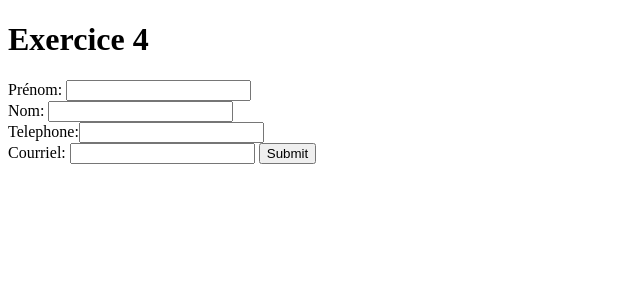
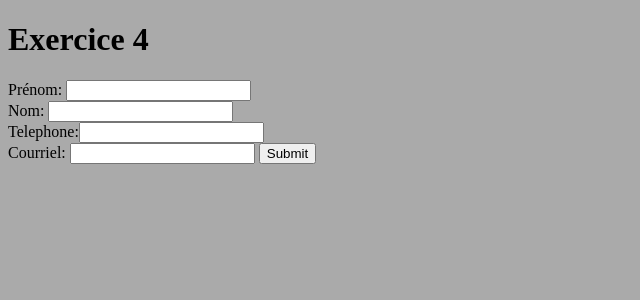
Before and after one commit to amelieboyer/veille_node5, a Node server app: page /formulaire in a window 1280 px wide. Shown: the top 300 px of the page, without its empty margins (0-640 px from the left). Run offline with Node 20, Linux system fonts and the light colour scheme; some libraries are stand-ins or nearby versions.

Commit message:
ajout d'un background-color

```diff
--- a/public/css/style.css
+++ b/public/css/style.css
@@ -1,3 +1,6 @@
+body {
+  background-color: #aaa;
+}
 .tableau {
   border-collapse: collapse;
 }
@@ -5,5 +8,4 @@
 .tableau th {
   border: 1px dotted #aaa;
   padding: 5px;
-  margin: 5px;
 }
--- a/public/less/style.less
+++ b/public/less/style.less
@@ -1,7 +1,7 @@
 body{
 
 
-
+background-color: #aaa;
 
 }
 
@@ -15,7 +15,6 @@ body{
 
 		border: 1px dotted #aaa;
 		padding: 5px;
-		margin: 5px;
 
 	}
 
```
